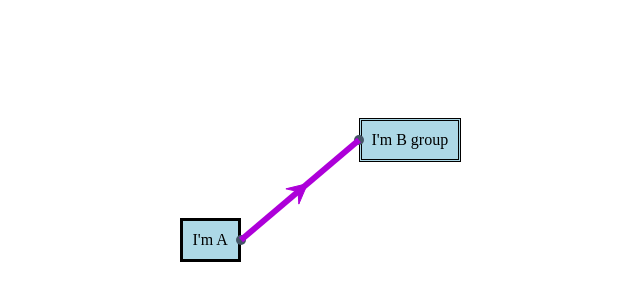
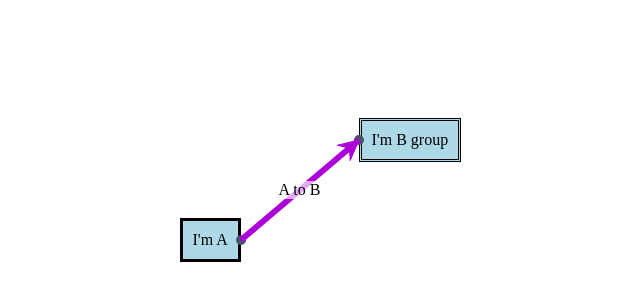
Before and after one commit to LeonKuhne/Nodel.js, a plain HTML site: page example.html in a window 1280 px wide. Shown: the part 210-510 px from the top of the page, 330-970 px from the left. Drawn offline with Linux system fonts and the light colour scheme.

Commit message:
added support for labels

```diff
--- a/example.html
+++ b/example.html
@@ -28,6 +28,9 @@
       }
       .line-default {
         stroke:rgb(255,0,0);stroke-width:2
+      }
+      .line-label {
+        background: #fffa;
       }
     </style>
     <script defer>
@@ -80,10 +83,13 @@
         })
 
         // setup connection colors
-        nr.setConnectionColors(connectionType => ({
+        nr.on('connection-color', connectionType => ({
           'default': '#ad00d9',
           'alternate': '#006700',
         }[connectionType]))
+        nr.on('connection-label', (source, target, type) => {
+          return `${source.data.name} to ${target.data.name}`
+        })
 
         // listen for connection clicks
         nl.on('click', (e) => {
--- a/nodel.css
+++ b/nodel.css
@@ -14,3 +14,7 @@
   height: 100%;
   display: block;
 }
+
+.line-label {
+  z-index: 1;
+}
--- a/nodel.js
+++ b/nodel.js
@@ -522,6 +522,11 @@
     this.toggleTemplates()
     this.connectionBinding = {}
     this.connectionColorCallback = () => '#ad00d9'
+    this.connectionLabelCallback = () => ''
+    this.helpers = {
+      'connection-color': () => '#ad00d9',
+      'connection-label': () => '',
+    }
   }
   toggleTemplates() {
     this.hideTemplates = !this.hideTemplates
@@ -547,8 +552,8 @@
       }
     }
   }
-  setConnectionColors(colorCallback) {
-    this.connectionColorCallback = colorCallback
+  on(type, callback) {
+    this.helpers[type] = callback
   }
   draw(nodes) {
     const nodel = document.getElementById('nodel')
@@ -621,7 +626,7 @@
             }
 
             // draw the connection
-            const connection = this.drawConnection(node.id, child.id, connectionType, dashed)
+            const connection = this.drawConnection(node, child, connectionType, dashed)
 
             // add any existing callbacks to the connection element
             const binding = this.connectionBinding
@@ -636,12 +641,14 @@
       }
     }
   }
-  drawConnection(fromId, toId, type, dashed=false) {
+  drawConnection(fromNode, toNode, type, dashed=false) {
+    const [fromId, toId] = [fromNode.id, toNode.id]
     console.debug(`Drawing from ${fromId} to ${toId}`)
 
     const fromElem = document.getElementById(fromId)
     const toElem = document.getElementById(toId)
-    const lineColor = this.connectionColorCallback(type)
+    const lineColor = this.helpers['connection-color'](type)
+    const lineLabel = this.helpers['connection-label'](fromNode, toNode, type)
     const lineStyle = { strokeWidth: 6, stroke: lineColor }
     const dashedLineStyle = { ...lineStyle, dashstyle: '3' }
 
@@ -651,7 +658,10 @@
       target: toElem,
       anchor: 'Continuous',
       paintStyle: dashed ? dashedLineStyle : lineStyle,
-      overlays: ["Arrow"]
+      overlays: [
+        {type: "Arrow", options: { location: 1 }},
+        {type: 'Label', options: { label: lineLabel, cssClass: 'line-label' }},
+      ]
     })
     this.pencil.setDraggable(fromElem, false)
     this.pencil.setDraggable(toElem, false)
```
Also changed, not shown: readme.md.
